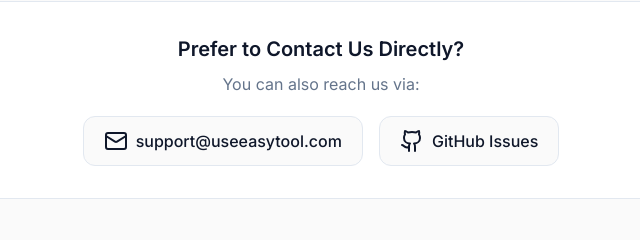
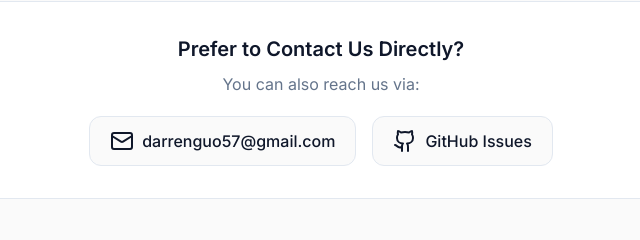
Before and after one commit to darrenguo57/tools-website, a plain HTML site: page custom-tool.html in a window 1280 px wide. Shown: the part 2425-2665 px from the top of the page, 319-959 px from the left. Drawn offline with nearby package versions, Linux system fonts and the light colour scheme.

Commit message:
Update contact email in custom-tool.html
gmail

```diff
--- a/custom-tool.html
+++ b/custom-tool.html
@@ -168,9 +168,9 @@
         <h2 data-i18n="custom_alt_title">Prefer to Contact Us Directly?</h2>
         <p data-i18n="custom_alt_desc">You can also reach us via:</p>
         <div class="alt-contact-methods">
-          <a href="mailto:support@useeasytool.com" class="alt-contact-btn">
+          <a href="mailto:darrenguo57@gmail.com" class="alt-contact-btn">
             <i data-lucide="mail"></i>
-            <span>support@useeasytool.com</span>
+            <span>darrenguo57@gmail.com</span>
           </a>
           <a href="https://github.com/useeasytool/useeasytool.github.io/issues" target="_blank" rel="noopener" class="alt-contact-btn">
             <i data-lucide="github"></i>
```
